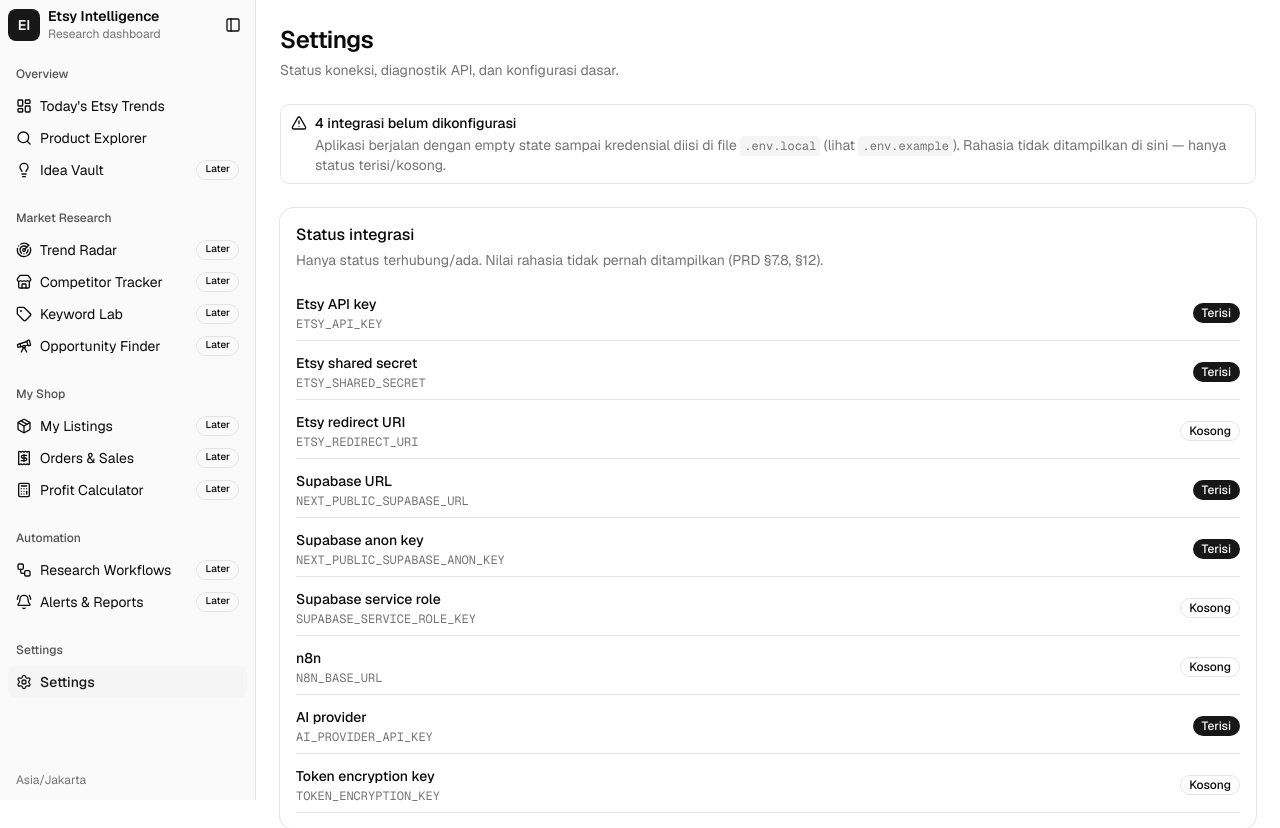
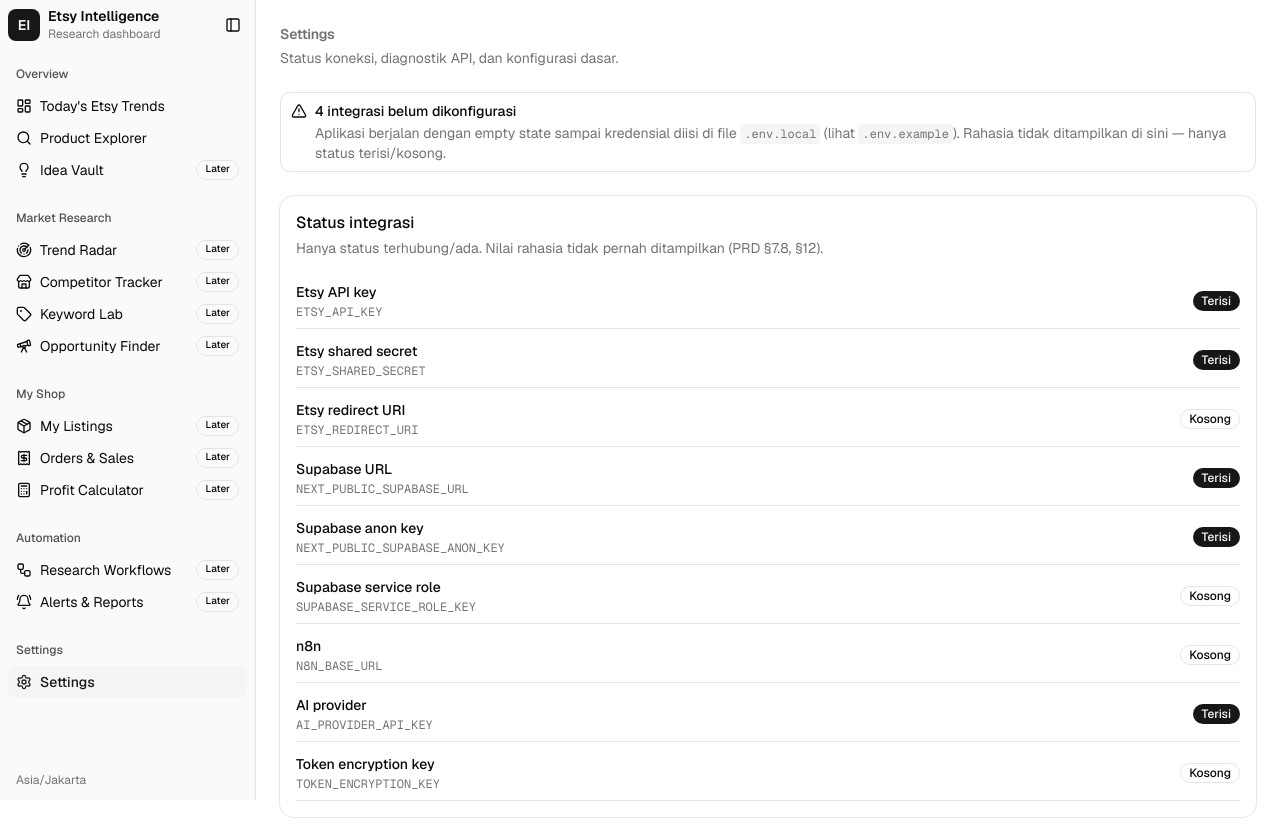
Before and after one commit to imambhrdn/etsy-analytics-tool, a Next.js app: page /settings in a window 1280 px wide. Shown: the top 828 px of the page. Built offline with nearby package versions, Linux system fonts and the light colour scheme; no server answers.

Commit message:
style: unify segment page titles with canonical PAGE_TITLE_CLASS across all pages

```diff
--- a/src/app/products/page.tsx
+++ b/src/app/products/page.tsx
@@ -3,6 +3,7 @@
 import { connection } from "next/server";
 import { ChevronLeft, ChevronRight, Sparkles, Inbox } from "lucide-react";
 import { EmptyState, ErrorState } from "@/components/states";
+import { PAGE_TITLE_CLASS } from "@/components/page-header";
 import { Button } from "@/components/ui/button";
 import { Badge } from "@/components/ui/badge";
 import { ProductSearchForm } from "@/components/products/product-search-form";
@@ -147,7 +148,7 @@
 
       {/* Satu bar sticky ringkas: judul + filter + ringkasan hasil (tidak ikut tergulir) */}
       <div className="sticky top-0 z-20 -mx-4 -mt-4 space-y-2 border-b bg-background/95 px-4 pt-3 pb-2.5 shadow-xs backdrop-blur-md md:-mx-6 md:-mt-6 md:px-6 md:pt-4 md:pb-3">
-        <h1 className="text-sm font-semibold tracking-tight text-muted-foreground">Product Explorer</h1>
+        <h1 className={PAGE_TITLE_CLASS}>Product Explorer</h1>
 
         <Suspense fallback={<Skeleton className="h-9 w-full" />}>
           <ProductSearchForm />
--- a/src/components/page-header.tsx
+++ b/src/components/page-header.tsx
@@ -1,4 +1,8 @@
 import { cn } from "@/lib/utils";
+
+/** Style judul segmen kanonik — dipakai seragam di seluruh halaman. */
+export const PAGE_TITLE_CLASS =
+  "text-sm font-semibold tracking-tight text-muted-foreground";
 
 type PageHeaderProps = {
   title: string;
@@ -18,7 +22,7 @@
       )}
     >
       <div className="space-y-1">
-        <h1 className="text-2xl font-semibold tracking-tight">{title}</h1>
+        <h1 className={PAGE_TITLE_CLASS}>{title}</h1>
         {description && <p className="text-muted-foreground text-sm">{description}</p>}
       </div>
       {actions && <div className="flex shrink-0 items-center gap-2">{actions}</div>}
```
